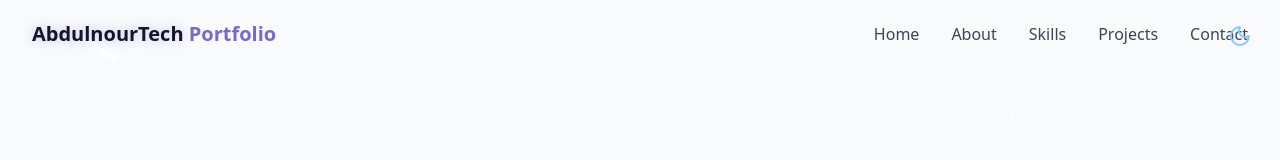
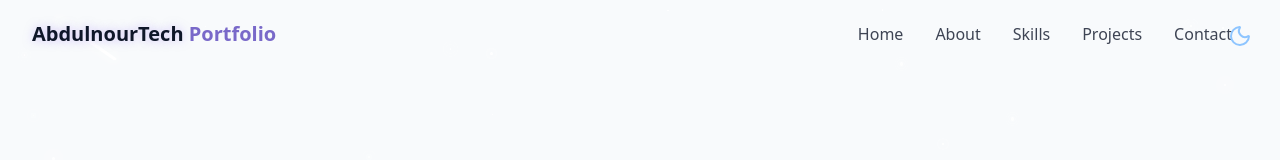
Before and after one commit to x-239/porto, a React app: page / in a window 1280 px wide. Shown: the top 160 px of the page. Built offline with nearby package versions, Linux system fonts and the light colour scheme; the HTML template or start-up script is replaced by a standard one.

Commit message:
fixed padding issues in Navbar component

```diff
--- a/src/components/Navbar.jsx
+++ b/src/components/Navbar.jsx
@@ -29,7 +29,7 @@ const Navbar = () => {
         return ()=>window.removeEventListener("scroll", handleScroll)
     },[])
   return (
-      <nav className={cn("fixed w-full z-40 transition-all duration-300",
+      <nav className={cn("fixed w-full z-40 transition-all duration-300 sm:px-8 md:px-0 lg:px-0",
           isScrolled ? 'py-3 bg-background/80 backdrop:backdrop-blur-md shadow-xs' : "py-5"
       )}>
           <div className=" container flex items-center justify-between ">
@@ -39,7 +39,7 @@ const Navbar = () => {
                   </span>
               </a>
               {/* DESKTOP nav */}
-              <div className="hidden md:flex space-x-8">
+              <div className="hidden md:flex space-x-8 pr-4">
                   {navItems.map((item, key) => (
                       <a key={key} href={item.href} className='text-foreground/80 hover:text-primary transition duration-500'>{item.name}</a>
                   ))}
```
